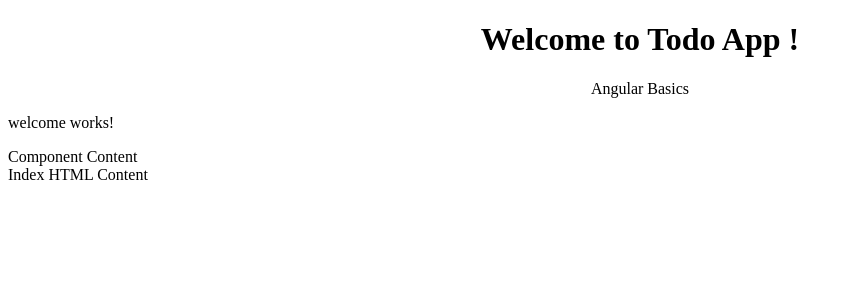
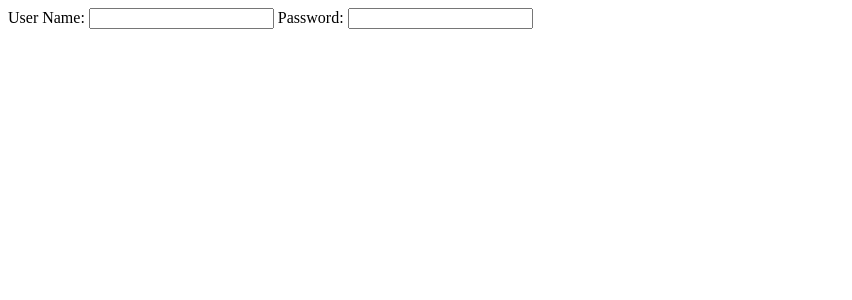
Before and after one commit to GlazMichelFranckDodo225/java-full-stack-app-angular-frontend, an Angular app: page / in a window 1280 px wide. Shown: the top 300 px of the page, without its empty margins (0-852 px from the left). Built offline with nearby package versions, Linux system fonts and the light colour scheme.

Commit message:
Generating and Setting up Login Component

```diff
--- a/src/app/app.component.html
+++ b/src/app/app.component.html
@@ -1,8 +1,9 @@
-<div style="text-align: center;">
+<!-- <div style="text-align: center;">
   <h1>Welcome to {{title}} !</h1>
   <p>{{message}}</p>
 </div>
-<app-welcome></app-welcome>
-<div>Component Content</div>
+<app-welcome></app-welcome> -->
+<app-login></app-login>
+<!-- <div>Component Content</div>
 
-<router-outlet></router-outlet>
+<router-outlet></router-outlet> -->
--- a/src/app/app.module.ts
+++ b/src/app/app.module.ts
@@ -4,11 +4,13 @@
 import { AppRoutingModule } from './app-routing.module';
 import { AppComponent } from './app.component';
 import { WelcomeComponent } from './welcome/welcome.component';
+import { LoginComponent } from './login/login.component';
 
 @NgModule({
   declarations: [
     AppComponent,
-    WelcomeComponent
+    WelcomeComponent,
+    LoginComponent
   ],
   imports: [
     BrowserModule,
--- /dev/null
+++ b/src/app/login/login.component.html
@@ -0,0 +1,2 @@
+User Name: <input type="text" name="username">
+Password: <input type="password" name="password">
--- a/src/app/welcome/welcome.component.ts
+++ b/src/app/welcome/welcome.component.ts
@@ -3,12 +3,16 @@
 @Component({
   selector: 'app-welcome',
   templateUrl: './welcome.component.html',
-  styleUrls: ['./welcome.component.css']
+  styleUrls: ['./welcome.component.css'],
 })
-export class WelcomeComponent implements OnInit{
+export class WelcomeComponent implements OnInit {
+  message: string = 'Some Welcomme Message';
+
   constructor() {}
 
   ngOnInit(): void {
+    // this.message = 5; ==> Compilation Error
 
+    console.log(this.message);
   }
 }
--- a/src/index.html
+++ b/src/index.html
@@ -1,5 +1,6 @@
 <!doctype html>
 <html lang="en">
+
 <head>
   <meta charset="utf-8">
   <title>My Todo App</title>
@@ -7,8 +8,10 @@
   <meta name="viewport" content="width=device-width, initial-scale=1">
   <link rel="icon" type="image/x-icon" href="favicon.ico">
 </head>
+
 <body>
   <app-root></app-root>
-  <div>Index HTML Content</div>
+  <!-- <div>Index HTML Content</div> -->
 </body>
+
 </html>
```
Also changed, not shown: src/app/login/login.component.ts (added, +10 -0 lines), src/app/login/login.component.css (added), 1 other file (tests, documents, lock files or other folders).
